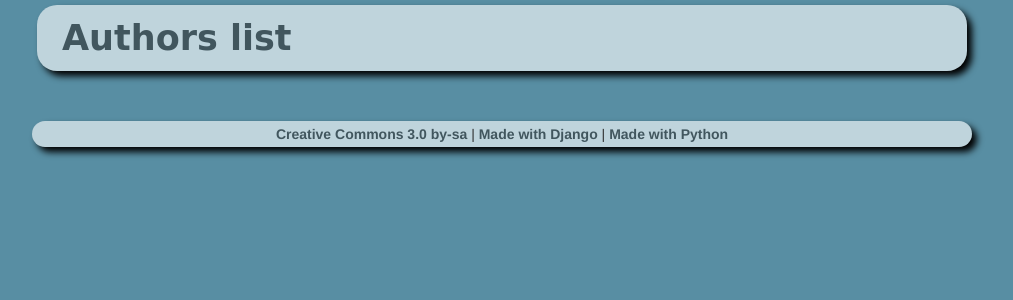
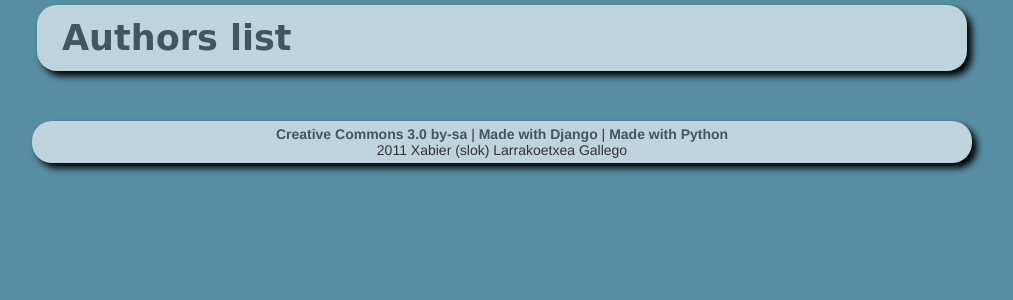
Before and after one commit to slok/xlarrakoetxeaorg, a Django app: page /blog/authors/ in a window 1280 px wide. Shown: the part 187-487 px from the top of the page, without its empty margins (138-1151 px from the left). Run offline with Django 3.2, Linux system fonts and the light colour scheme; parts of the project's set-up code (start-up, migrations or seed data) failed here and were passed over; some libraries are stand-ins or nearby versions; some web fonts are replaced.

Commit message:
Update footer

```diff
--- a/mysite/templates/base.html
+++ b/mysite/templates/base.html
@@ -125,7 +125,8 @@
         <div class="special-div foot">
             <a rel="license" href="http://creativecommons.org/licenses/by-sa/3.0/">Creative Commons 3.0 by-sa </a> |
             <a href="http://www.djangoproject.com/">Made with Django</a> |
-            <a href="http://www.python.org/">Made with Python</a>
+            <a href="http://www.python.org/">Made with Python</a></br>
+            2011 Xabier (slok) Larrakoetxea Gallego
             {% block footer %} {% endblock footer %}
         </div>
     </footer>
```
